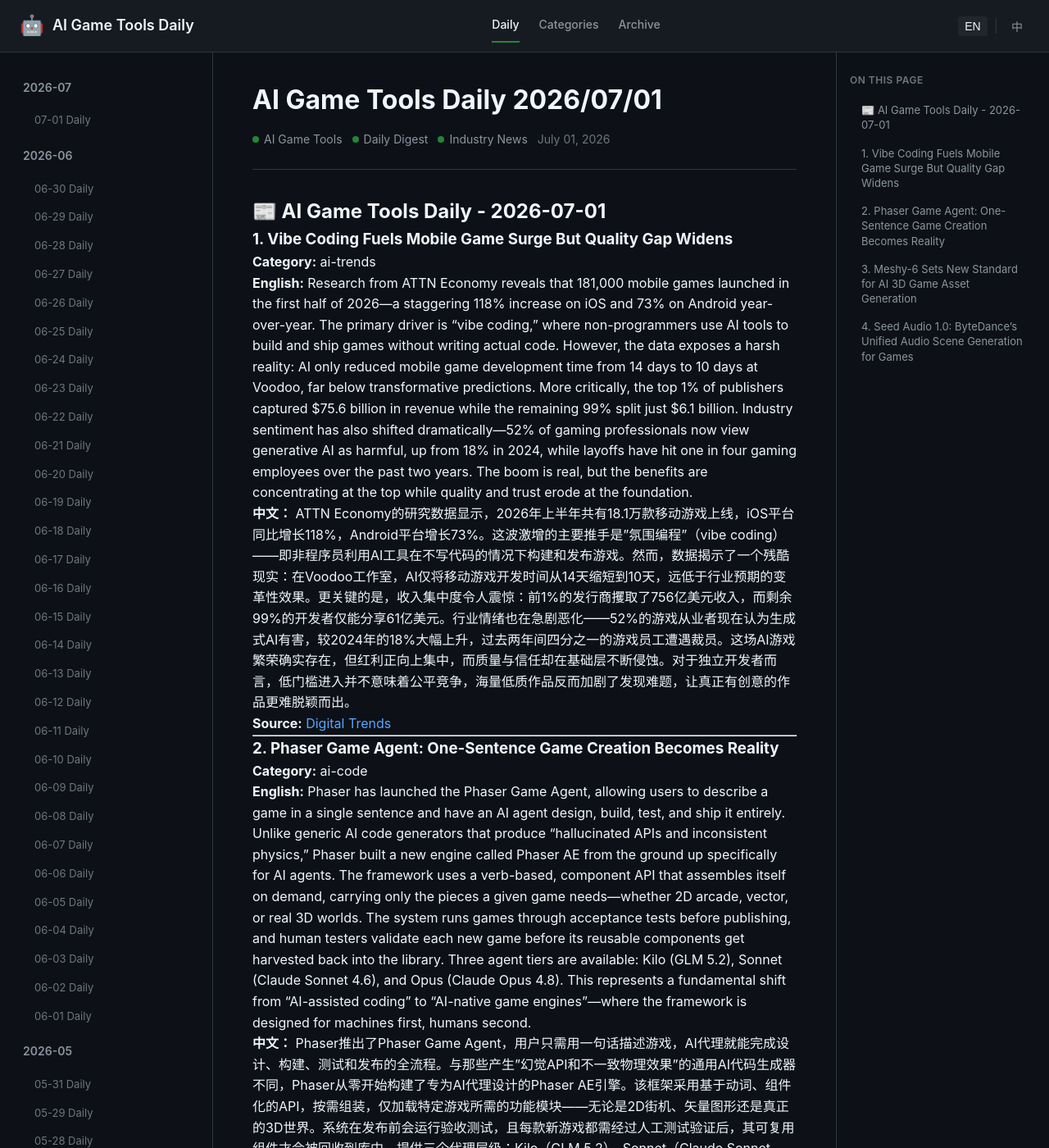
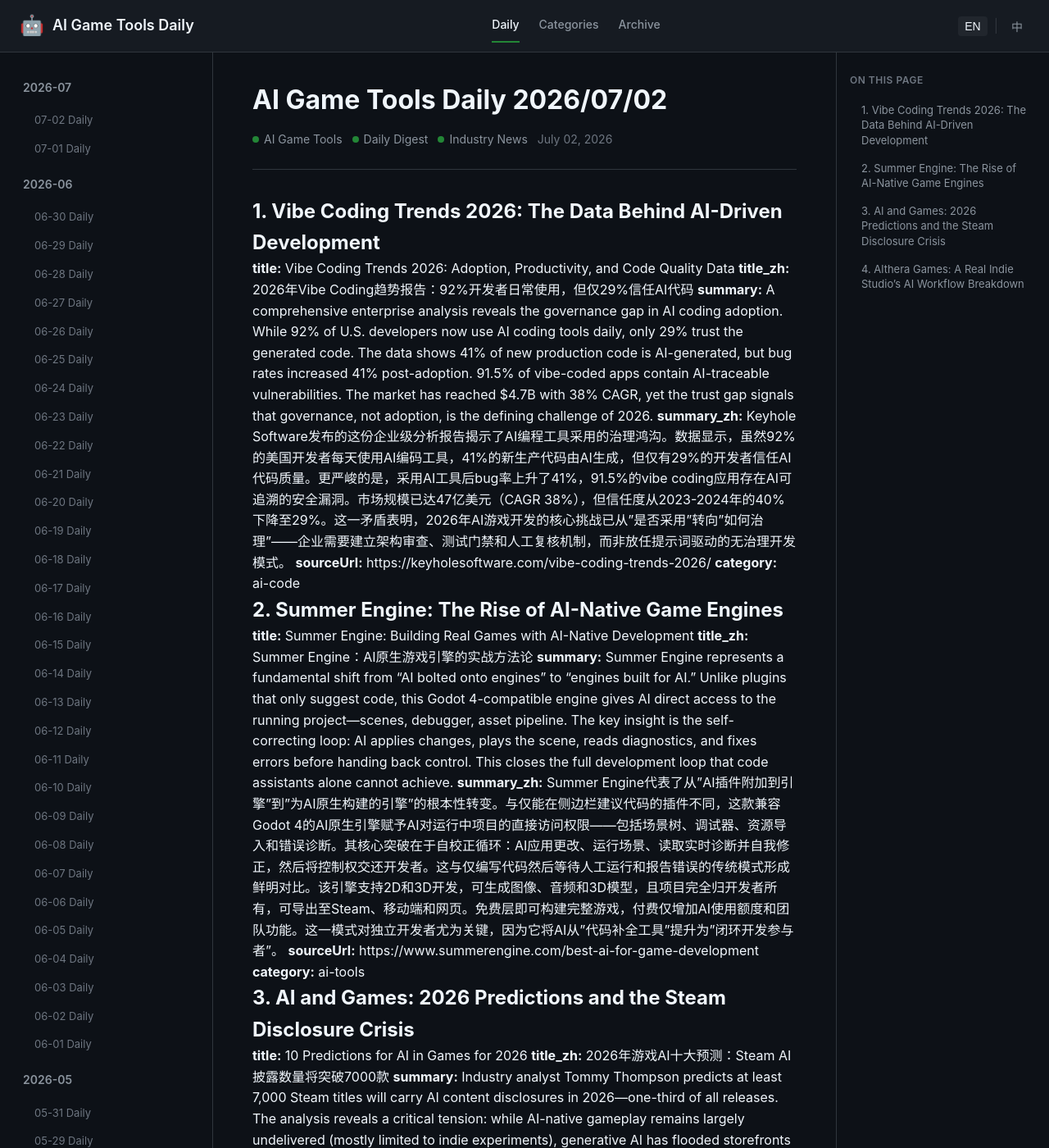
Before and after one commit to sionsychen/ai-game-tools-daily, a Jekyll site: the page built from index.html, in a window 1280 px wide and 1400 px high. Shown: the whole window at 82% size. Built offline with Jekyll 4.4.1, drawn with Linux system fonts in a browser that asks for light colours; some of the changed text lies outside the part shown.

Commit message:
Publish daily: 2026-07-02

```diff
--- a/_data/used_urls.json
+++ b/_data/used_urls.json
@@ -84,5 +84,11 @@
     "https://phaser.io/news/2026/06/phaser-game-agent",
     "https://www.criticalhit.net/gaming/how-ai-3d-tools-are-changing-the-way-indie-games-prototype-characters-and-props",
     "https://www.mindstudio.ai/blog/what-is-seed-audio-1-bytedance-ai-video-workflows"
+  ],
+  "2026-07-02": [
+    "https://keyholesoftware.com/vibe-coding-trends-2026/",
+    "https://www.summerengine.com/best-ai-for-game-development",
+    "https://www.aiandgames.com/p/10-predictions-for-ai-in-games-for",
+    "https://altheragames.com/en/blog/ai-game-development-2026"
   ]
 }
--- /dev/null
+++ b/_posts/2026-07-02-daily.md
@@ -0,0 +1,41 @@
+---
+layout: post
+title: "AI Game Tools Daily - July 2, 2026"
+date: 2026-07-02
+---
+
+## 1. Vibe Coding Trends 2026: The Data Behind AI-Driven Development
+
+**title:** Vibe Coding Trends 2026: Adoption, Productivity, and Code Quality Data
+**title_zh:** 2026年Vibe Coding趋势报告：92%开发者日常使用，但仅29%信任AI代码
+**summary:** A comprehensive enterprise analysis reveals the governance gap in AI coding adoption. While 92% of U.S. developers now use AI coding tools daily, only 29% trust the generated code. The data shows 41% of new production code is AI-generated, but bug rates increased 41% post-adoption. 91.5% of vibe-coded apps contain AI-traceable vulnerabilities. The market has reached $4.7B with 38% CAGR, yet the trust gap signals that governance, not adoption, is the defining challenge of 2026.
+**summary_zh:** Keyhole Software发布的这份企业级分析报告揭示了AI编程工具采用的治理鸿沟。数据显示，虽然92%的美国开发者每天使用AI编码工具，41%的新生产代码由AI生成，但仅有29%的开发者信任AI代码质量。更严峻的是，采用AI工具后bug率上升了41%，91.5%的vibe coding应用存在AI可追溯的安全漏洞。市场规模已达47亿美元（CAGR 38%），但信任度从2023-2024年的40%下降至29%。这一矛盾表明，2026年AI游戏开发的核心挑战已从"是否采用"转向"如何治理"——企业需要建立架构审查、测试门禁和人工复核机制，而非放任提示词驱动的无治理开发模式。
+**sourceUrl:** https://keyholesoftware.com/vibe-coding-trends-2026/
+**category:** ai-code
+
+## 2. Summer Engine: The Rise of AI-Native Game Engines
+
+**title:** Summer Engine: Building Real Games with AI-Native Development
+**title_zh:** Summer Engine：AI原生游戏引擎的实战方法论
+**summary:** Summer Engine represents a fundamental shift from "AI bolted onto engines" to "engines built for AI." Unlike plugins that only suggest code, this Godot 4-compatible engine gives AI direct access to the running project—scenes, debugger, asset pipeline. The key insight is the self-correcting loop: AI applies changes, plays the scene, reads diagnostics, and fixes errors before handing back control. This closes the full development loop that code assistants alone cannot achieve.
+**summary_zh:** Summer Engine代表了从"AI插件附加到引擎"到"为AI原生构建的引擎"的根本性转变。与仅能在侧边栏建议代码的插件不同，这款兼容Godot 4的AI原生引擎赋予AI对运行中项目的直接访问权限——包括场景树、调试器、资源导入和错误诊断。其核心突破在于自校正循环：AI应用更改、运行场景、读取实时诊断并自我修正，然后将控制权交还开发者。这与仅编写代码然后等待人工运行和报告错误的传统模式形成鲜明对比。该引擎支持2D和3D开发，可生成图像、音频和3D模型，且项目完全归开发者所有，可导出至Steam、移动端和网页。免费层即可构建完整游戏，付费仅增加AI使用额度和团队功能。这一模式对独立开发者尤为关键，因为它将AI从"代码补全工具"提升为"闭环开发参与者"。
+**sourceUrl:** https://www.summerengine.com/best-ai-for-game-development
+**category:** ai-tools
+
+## 3. AI and Games: 2026 Predictions and the Steam Disclosure Crisis
+
+**title:** 10 Predictions for AI in Games for 2026
+**title_zh:** 2026年游戏AI十大预测：Steam AI披露数量将突破7000款
+**summary:** Industry analyst Tommy Thompson predicts at least 7,000 Steam titles will carry AI content disclosures in 2026—one-third of all releases. The analysis reveals a critical tension: while AI-native gameplay remains largely undelivered (mostly limited to indie experiments), generative AI has flooded storefronts with low-quality content. Thompson warns that platform holders have failed to establish meaningful policies, leaving quality control to an overwhelmed market. The prediction that a AAA studio will announce an AI-native game in 2026 carries an asterisk: it may not be revealed as such due to public backlash risks.
+**summary_zh:** 游戏AI领域资深分析师Tommy Thompson的年度预测揭示了行业面临的深层危机。他预测2026年Steam上至少有7000款游戏将标注AI内容披露，占所有发布游戏的三分之一。2025年已有4311款游戏进行AI披露，较2024年增长100%，较2023年增长4750%。然而，Thompson指出真正的AI原生游戏（即游戏体验本身依赖生成式AI）大多仍停留在独立实验阶段，AAA级别的AI原生游戏虽可能在2026年宣布，但发行商很可能不会公开宣传其AI原生特性，以避免玩家强烈反对。更严峻的是，平台方（Steam、PlayStation、Xbox、Nintendo）在制定有意义的AI内容政策方面基本无所作为，导致商店被低质量AI内容淹没。这一分析对独立开发者尤为重要：AI工具降低了开发门槛，但也使优质独立游戏更难在噪音中脱颖而出。Thompson呼吁开发者展示有意义的AI用例，而非仅仅将其作为削减成本的工具。
+**sourceUrl:** https://www.aiandgames.com/p/10-predictions-for-ai-in-games-for
+**category:** ai-trends
+
+## 4. Althera Games: A Real Indie Studio's AI Workflow Breakdown
+
+**title:** AI Tools for Indie Game Dev 2026: UE5-Friendly Workflows
+**title_zh:** Althera Games的2026年AI独立开发实战：UE5工作流全解析
+**summary:** Turkish indie studio Althera Games provides a brutally honest assessment of AI integration in production. Their data shows 38% time reduction for routine C++ systems (inventory, save/load) but only 12% for novel systems. They deliberately exclude LLM-driven NPCs from shipping builds due to latency, cost, and safety concerns. Their key principle: "AI proposes, humans dispose." The studio documents every AI-generated asset for legal protection and maintains that AI amplifies skill but does not replace taste—a critical insight as the industry debates AI's creative role.
+**summary_zh:** 土耳其独立游戏工作室Althera Games发布的这份实战指南提供了AI工具在真实生产环境中的诚实评估，远比营销材料更有价值。该工作室在两款正在开发的游戏中全面集成AI工具，数据显示：对于常规C++系统（库存、存档/读取、基础AI状态），AI辅助使首次实现时间减少38%；但对于从未构建过的新系统，节省时间仅12%，因为开发者仍需批判性审阅AI输出。在NPC行为方面，他们做出了一个值得关注的决定：故意不在 shipping 版本中部署LLM驱动的NPC，原因是延迟（1-3秒响应不可接受）、API成本（10万玩家、5小时对话暴露可能产生数万美元API费用）以及安全性问题。他们的核心原则是"AI提议，人类决定"——每份AI输出都经过有权否决的人工审核。工作室还详细记录了每个AI生成资产的模型版本和提示词，以应对法律风险。这一案例表明，2026年成功的AI游戏开发不在于使用多少AI工具，而在于清楚知道在哪里使用、在哪里停止，以及如何在效率与创意完整性之间保持平衡。
+**sourceUrl:** https://altheragames.com/en/blog/ai-game-development-2026
+**category:** ai-tools
```
